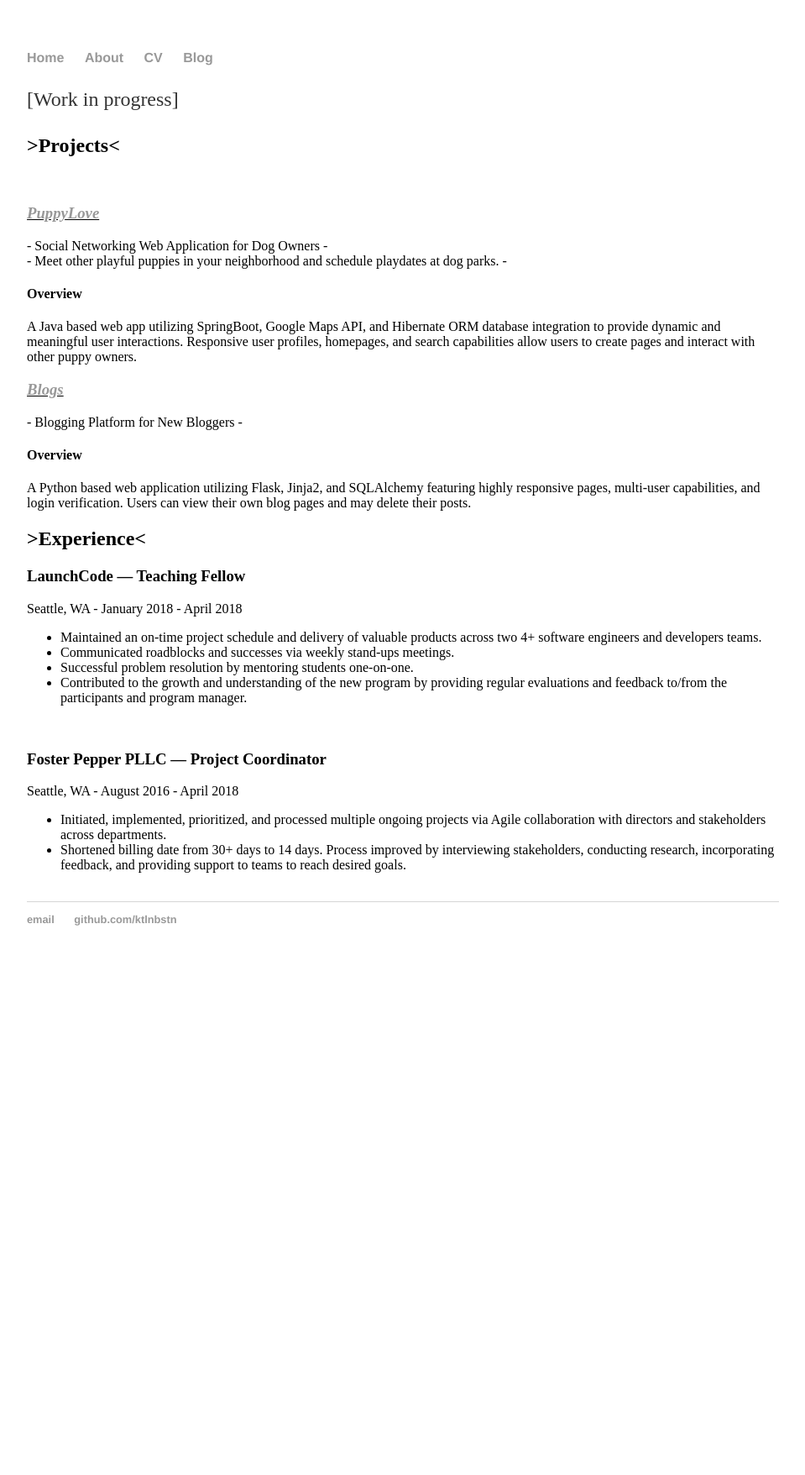
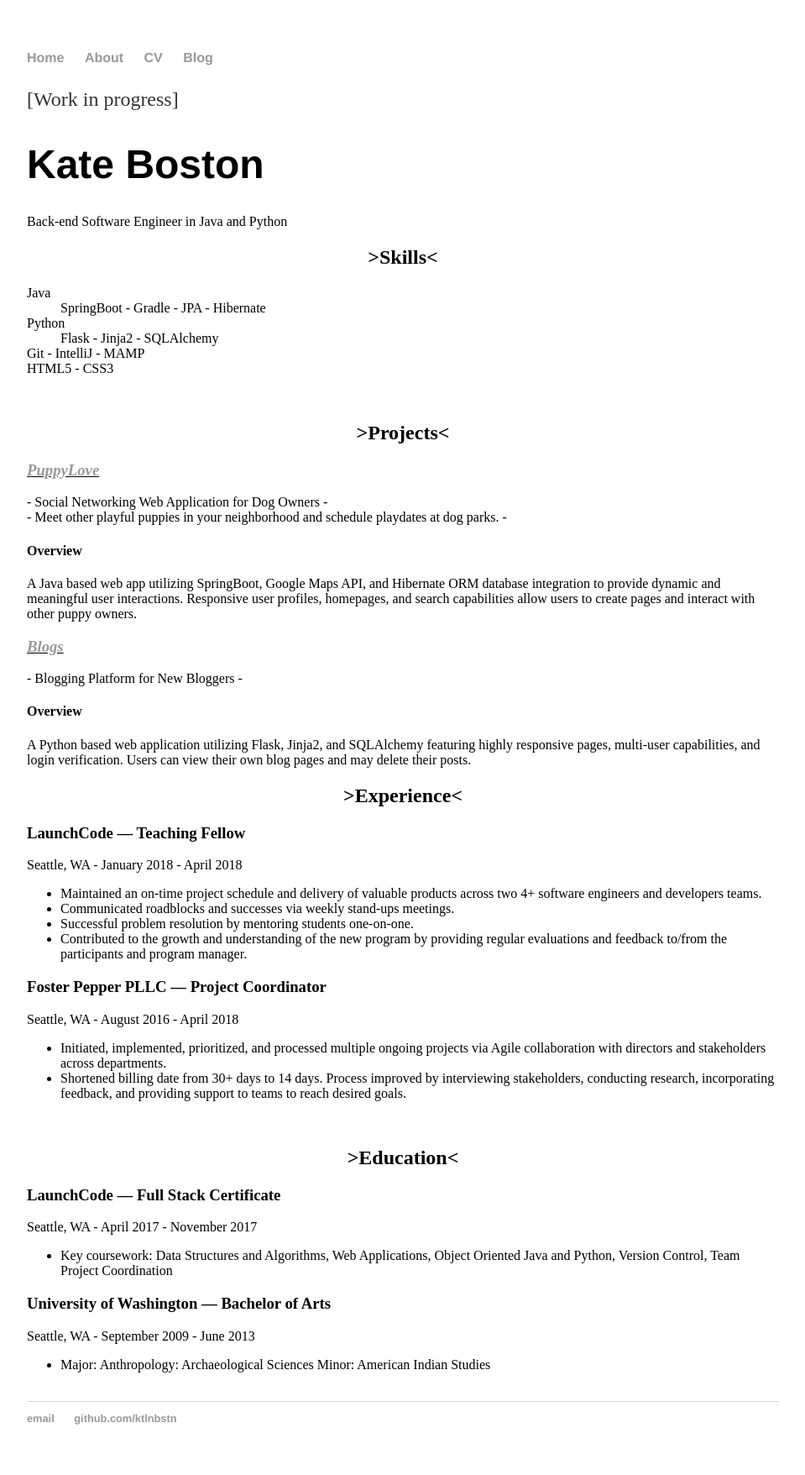
Before and after one commit to ktlnbstn/ktlnbstn.github.io, a Jekyll site: the page built from cv/index.html, in a window 1280 px wide. Shown: the whole page at 84% size, without its empty margins (160-1119 px from the left). Built offline with Jekyll 4.4.1, drawn with Linux system fonts in a browser that asks for light colours; before the commit the page ends 1162 px from its top, so only the background shows below that.

Commit message:
add skills and education

```diff
--- a/cv/index.html
+++ b/cv/index.html
@@ -5,7 +5,20 @@ title: CV
 <div class="blurb">
 	<p>[Work in progress]</p>
 
-	<h2>>Projects<</h2></br>
+	<h1>Kate Boston</h1>
+	Back-end Software Engineer in Java and Python</br>
+
+<center><h2>>Skills<</h2></center>
+	<dl>
+<dt>Java </dt>
+<dd>SpringBoot - Gradle - JPA - Hibernate </dd>
+<dt>Python </dt>
+<dd>Flask - Jinja2 - SQLAlchemy<d/d>
+<dt>Git - IntelliJ - MAMP</dt>
+<dt>HTML5 - CSS3<d/t>
+	</dl></br>
+
+	<center><h2>>Projects<</h2></center>
 
 	<h3><u><em><a href="https://github.com/ktlnbstn/puppylove">PuppyLove</a></em></u></h3>
 		- Social Networking Web Application for Dog Owners - </br>
@@ -22,7 +35,7 @@ A Python based web application utilizing Flask, Jinja2, and SQLAlchemy featuring
 capabilities, and login verification. Users can view their own blog pages and may delete their posts. </br>
 		<!--Search and view blog posts by author for maximum user experience.-->
 
-	<h2>>Experience<</h2>
+	<center><h2>>Experience<</h2></center>
 
 <h3>LaunchCode — Teaching Fellow</h3>
 Seattle, WA - January 2018 - April 2018
@@ -33,7 +46,7 @@ Seattle, WA - January 2018 - April 2018
 <li>Successful problem resolution by mentoring students one-on-one.</li>
 <li>Contributed to the growth and understanding of the new program by providing regular evaluations and feedback to/from the
 	participants and program manager.</li>
-</ul></br>
+</ul>
 
 <h3>Foster Pepper PLLC — Project Coordinator</h3>
 Seattle, WA - August 2016 - April 2018
@@ -44,4 +57,19 @@ Seattle, WA - August 2016 - April 2018
 	incorporating feedback, and providing support to teams to reach desired goals.</li>
 </ul></br>
 
+	<center><h2>>Education<</h2></center>
+
+<h3>LaunchCode — Full Stack Certificate</h3>
+Seattle, WA - April 2017 - November 2017
+<ul>
+<li>Key coursework: Data Structures and Algorithms, Web Applications, Object Oriented Java and Python, Version Control,
+	Team Project Coordination</li>
+</ul>
+<h3>University of Washington — Bachelor of Arts</h3>
+Seattle, WA - September 2009 - June 2013
+<ul>
+<li>Major: Anthropology: Archaeological Sciences Minor: American Indian Studies</li>
+</ul></br>
+
+
 </div><!-- /.blurb -->
```
